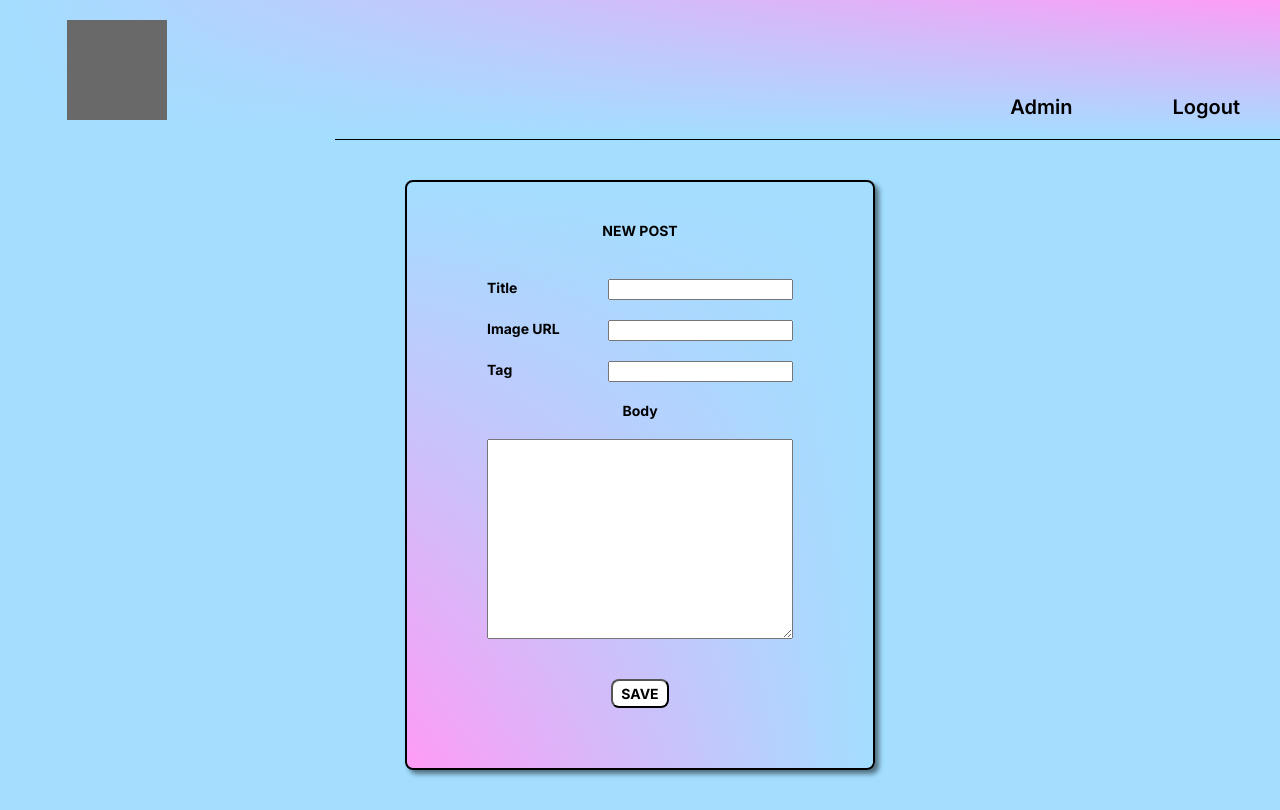
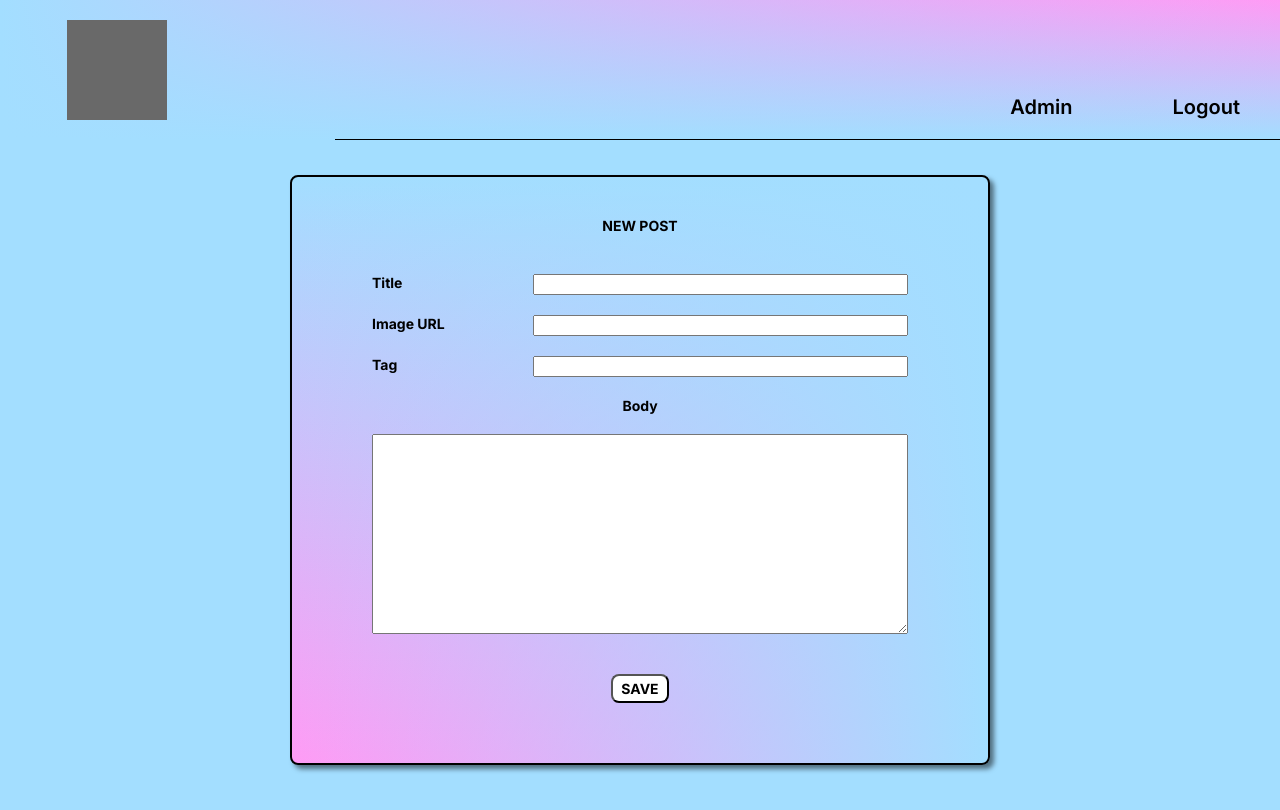
Before and after one commit to Helflaa/Exam, a plain HTML site: page post-new.html in a window 1280 px wide. Drawn offline with Linux system fonts and the light colour scheme.

Commit message:
adjusted input width

```diff
--- a/css/post-new-edit.css
+++ b/css/post-new-edit.css
@@ -9,8 +9,9 @@
     background: linear-gradient(90deg, rgba(255, 155, 245, 0.00) 0%, #A3DEFF 100%), linear-gradient(0deg, #FF9BF5 0%, #A3DEFF 100%);
     box-shadow: 4px 4px 5px 0 rgba(0, 0, 0, 0.50);
     padding: 40px 80px;
-    width: 470px;
-    margin: 40px auto;
+    width: 700px;
+    margin: auto;
+    max-width: 90%;
 
 }
 
@@ -30,6 +31,11 @@
     justify-content: space-between;
     padding-bottom: 20px;
 }
+
+input{
+    width: 70%;
+}
+
 label {
     font-family: Inter, sans-serif;
     font-weight: 700;
```
